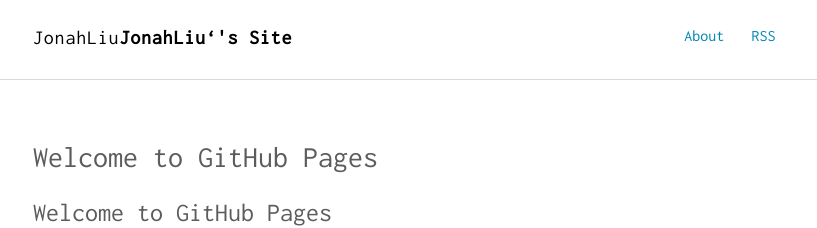
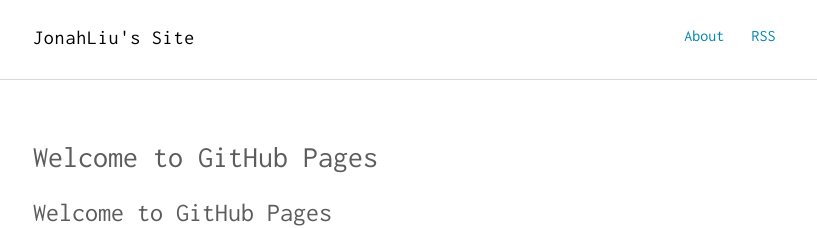
Before and after one commit to shuayliu/shuayliu.github.io, a Jekyll site: the page built from index.md, in a window 1280 px wide. Shown: the top 228 px of the page, without its empty margins (231-1048 px from the left). Built offline with Jekyll 4.4.1, drawn with Linux system fonts in a browser that asks for light colours; our own code applies the rules of GitHub Pages for plain Markdown files; some of the changed lines change nothing that is shown.

Commit message:
Update _config.yml

```diff
--- a/_config.yml
+++ b/_config.yml
@@ -1,9 +1,9 @@
 
 # SEO settings
-title: "JonahLiu"
-title2: "JonahLiu‘'s Site" # default: ""
+title: "JonahLiu's Site"
+title2: "" # default: ""
 description: "JonahLiu's Site for coding, writing"
-keywords: "Jekyll, free, download, SEO, blog, web, thinkspace"
+keywords: "jonahliu, free, download, SEO, blog, web, thinkspace"
 url: http://me.jonahliu.cf # site url
 baseurl: null # apply repo name if use it under gh-pages branch
 # baseurl: null # apply null if repo name is something like username.github.io
```
